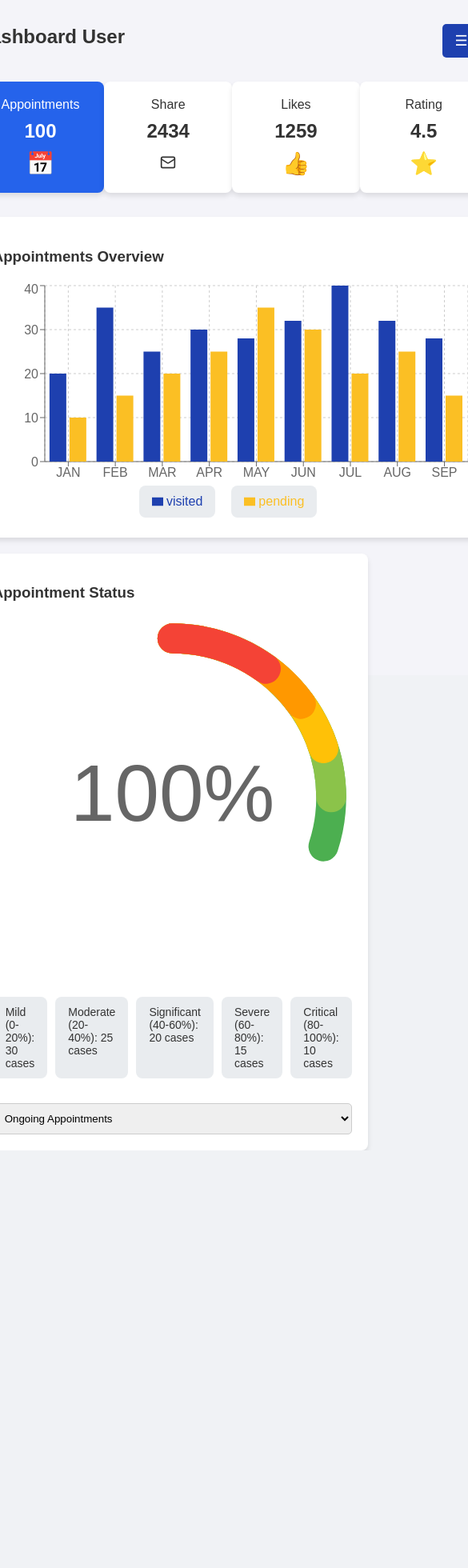
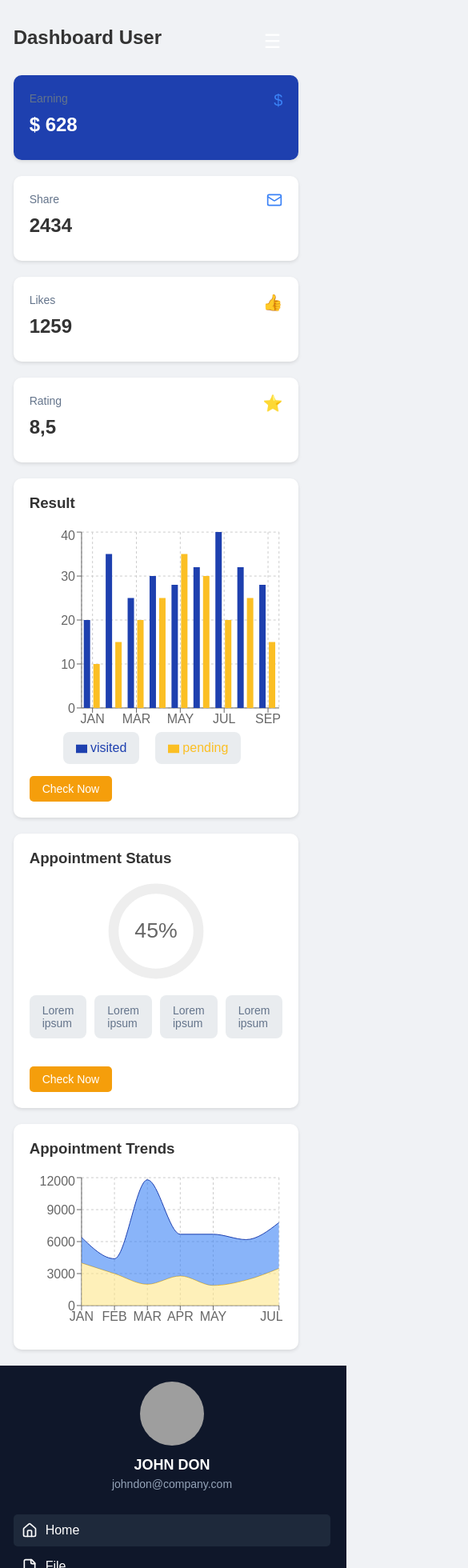
Before and after one commit to hassaan871/smarthealthpro-web, a React (Create React App) app: page /doctordashboard in a window 390 px wide. Shown: the top 1960 px of the page at 80% size, 585 px wide, since content can reach past the window. Before the commit the page ends 1438 px from the top, so only its background shows below. Built offline with nearby package versions, Linux system fonts and the light colour scheme; grey boxes are pictures that could not be loaded.

Commit message:
Revert "Dashboard Commit to be reverted"
This reverts commit 732917fa11782f642243519d194a29ba493d51c8.

```diff
--- a/src/components/doctor/DoctorDashboard/DoctorDashboard.css
+++ b/src/components/doctor/DoctorDashboard/DoctorDashboard.css
@@ -1,17 +1,15 @@
 .dashboard-container {
   display: flex;
   min-height: 100vh;
-  font-family: 'Arial', sans-serif;
+  background-color: #f0f2f5;
+  font-family: Arial, sans-serif;
 }
 
 .sidebar {
-  width: 300px;
-  background-color: #1e40af;
+  width: 250px;
+  background-color: #0f172a;
   color: white;
   padding: 20px;
-  display: flex;
-  flex-direction: column;
-  align-items: center;
 }
 
 .profile {
@@ -20,45 +18,48 @@
 }
 
 .profile-picture {
-  width: 100px;
-  height: 100px;
+  width: 80px;
+  height: 80px;
   border-radius: 50%;
   margin-bottom: 10px;
 }
 
 .profile h2 {
   margin: 0;
-  font-size: 20px;
+  font-size: 18px;
 }
 
 .profile p {
   margin: 5px 0;
   font-size: 14px;
-  color: #b0bec5;
+  color: #94a3b8;
 }
 
-nav {
-  width: 100%;
+.sidebar nav {
+  display: flex;
+  flex-direction: column;
 }
 
-nav a {
-  display: block;
+.sidebar nav a {
   color: white;
-  padding: 15px;
-  margin: 5px 0;
   text-decoration: none;
-  font-size: 18px;
-  border-radius: 5px;
-  text-align: center;
+  padding: 10px;
+  display: flex;
+  align-items: center;
+  margin-bottom: 5px;
 }
 
-nav a:hover, nav a.active {
-  background-color: #2563eb;
+.sidebar nav a svg {
+  margin-right: 10px;
+}
+
+.sidebar nav a.active, .sidebar nav a:hover {
+  background-color: #1e293b;
+  border-radius: 5px;
 }
 
 .main-content {
-  flex-grow: 1;
-  background-color: #f4f4f9;
+  flex: 1;
   padding: 20px;
 }
 
@@ -66,7 +67,7 @@ header {
   display: flex;
   justify-content: space-between;
   align-items: center;
-  margin-bottom: 30px;
+  margin-bottom: 20px;
 }
 
 header h1 {
@@ -75,101 +76,93 @@ header h1 {
 }
 
 .menu-toggle {
-  background-color: #1e40af;
-  color: white;
+  display: none;
+  background: none;
   border: none;
-  padding: 10px 15px;
+  font-size: 24px;
   cursor: pointer;
-  font-size: 18px;
-  border-radius: 5px;
 }
 
 .stats-row {
-  display: flex;
-  justify-content: space-between;
-  margin-bottom: 30px;
+  display: grid;
+  grid-template-columns: repeat(4, 1fr);
+  gap: 20px;
+  margin-bottom: 20px;
 }
 
 .stat-card {
   background-color: white;
-  flex-basis: 24%;
   padding: 20px;
-  text-align: center;
-  border-radius: 8px;
-  box-shadow: 0 4px 6px rgba(0, 0, 0, 0.1);
-  cursor: pointer;
+  border-radius: 10px;
+  box-shadow: 0 2px 4px rgba(0, 0, 0, 0.1);
+  position: relative;
+}
+
+.stat-card.primary {
+  background-color: #1e40af;
+  color: white;
+}
+
+.stat-card span {
+  font-size: 14px;
+  color: #64748b;
 }
 
 .stat-card h3 {
+  font-size: 24px;
   margin: 10px 0;
-  font-size: 24px;
 }
 
 .stat-card .icon {
-  font-size: 28px;
-}
-
-.stat-card.primary {
-  background-color: #2563eb;
-  color: white;
+  position: absolute;
+  top: 20px;
+  right: 20px;
+  font-size: 20px;
+  color: #3b82f6;
 }
 
 .charts-row {
-  display: flex;
+  display: grid;
+  grid-template-columns: 2fr 1fr;
   gap: 20px;
-  flex-wrap: wrap;
+  margin-bottom: 20px;
 }
 
 .chart-card {
   background-color: white;
   padding: 20px;
-  border-radius: 8px;
-  box-shadow: 0 4px 6px rgba(0, 0, 0, 0.1);
-  flex-basis: 48%;
-}
-
-.chart-card.large {
-  flex-basis: 100%;
+  border-radius: 10px;
+  box-shadow: 0 2px 4px rgba(0, 0, 0, 0.1);
 }
 
 .chart-card h3 {
+  margin-top: 0;
   margin-bottom: 20px;
 }
 
 .donut-chart {
-  display: flex;
-  justify-content: center;
-  align-items: center;
-  margin: 20px 0;
+  width: 150px;
+  margin: 0 auto;
 }
 
 .circular-chart {
-  max-width: 100%;
-  max-height: 100%;
+  display: block;
+  margin: 10px auto;
+  max-width: 80%;
+  max-height: 250px;
+}
+
+.circle-bg {
+  fill: none;
+  stroke: #eee;
+  stroke-width: 3.8;
 }
 
 .circle {
   fill: none;
-  stroke-width: 3;
+  stroke-width: 2.8;
   stroke-linecap: round;
   animation: progress 1s ease-out forwards;
-}
-
-.percentage {
-  fill: #666;
-  font-size: 0.5em;
-  text-anchor: middle;
-}
-
-.legend {
-  list-style: none;
-  padding: 0;
-  margin-top: 10px;
-}
-
-.legend li {
-  font-size: 14px;
-  margin: 5px 0;
 }
 
 @keyframes progress {
@@ -178,10 +171,66 @@ header h1 {
   }
 }
 
+.percentage {
+  fill: #666;
+  font-family: sans-serif;
+  font-size: 0.5em;
+  text-anchor: middle;
+}
+
+.legend {
+  list-style-type: none;
+  padding: 0;
+  margin: 20px 0;
+}
+
+.legend li {
+  margin-bottom: 5px;
+  font-size: 14px;
+  color: #64748b;
+}
+
 .check-now {
-  width: 100%;
-  padding: 10px;
-  border: 1px solid #ccc;
+  background-color: #f59e0b;
+  color: white;
+  border: none;
+  padding: 8px 16px;
   border-radius: 5px;
-  margin-top: 10px;
+  cursor: pointer;
+  font-size: 14px;
 }
+
+.appointment-trends {
+  background-color: white;
+  padding: 20px;
+  border-radius: 10px;
+  box-shadow: 0 2px 4px rgba(0, 0, 0, 0.1);
+}
+
+.appointment-trends h3 {
+  margin-top: 0;
+  margin-bottom: 20px;
+}
+
+@media (max-width: 1024px) {
+  .dashboard-container {
+    flex-direction: column;
+  }
+
+  .sidebar {
+    width: 100%;
+    order: 2;
+  }
+
+  .main-content {
+    order: 1;
+  }
+
+  .menu-toggle {
+    display: block;
+  }
+
+  .stats-row, .charts-row {
+    grid-template-columns: 1fr;
+  }
+}
--- a/src/components/doctor/DoctorDashboard/DoctorDashboard.js
+++ b/src/components/doctor/DoctorDashboard/DoctorDashboard.js
@@ -1,14 +1,15 @@
-import React, { useState } from 'react';
-import {
-  BarChart, Bar, XAxis, YAxis, CartesianGrid, Tooltip, Legend, ResponsiveContainer, AreaChart, Area, LineChart, Line,
-} from 'recharts';
+import React from 'react';
+import { BarChart, Bar, XAxis, YAxis, CartesianGrid, Tooltip, Legend, ResponsiveContainer, AreaChart, Area } from 'recharts';
 import { Home, File, Mail, Bell, MapPin, PieChart } from 'lucide-react';
 import './DoctorDashboard.css';
 
 const DoctorDashboard = () => {
-  const [selectedTab, setSelectedTab] = useState('appointments');
+  const appointments = [
+    { id: 1, client: 'John Doe', date: '2024-08-21', time: '10:00 AM', status: 'Confirmed' },
+    { id: 2, client: 'Jane Smith', date: '2024-08-22', time: '11:00 AM', status: 'Pending' },
+  ];
 
-  const appointmentsData = [
+  const monthlyData = [
     { name: 'JAN', visited: 20, pending: 10 },
     { name: 'FEB', visited: 35, pending: 15 },
     { name: 'MAR', visited: 25, pending: 20 },
@@ -20,53 +21,15 @@ const DoctorDashboard = () => {
     { name: 'SEP', visited: 28, pending: 15 },
   ];
 
-  const shareData = [
-    { name: 'JAN', share: 120 },
-    { name: 'FEB', share: 210 },
-    { name: 'MAR', share: 150 },
-    { name: 'APR', share: 220 },
-    { name: 'MAY', share: 300 },
-    { name: 'JUN', share: 450 },
-    { name: 'JUL', share: 500 },
-    { name: 'AUG', share: 650 },
-    { name: 'SEP', share: 300 },
+  const areaChartData = [
+    { name: 'JAN', uv: 4000, pv: 2400, amt: 2400 },
+    { name: 'FEB', uv: 3000, pv: 1398, amt: 2210 },
+    { name: 'MAR', uv: 2000, pv: 9800, amt: 2290 },
+    { name: 'APR', uv: 2780, pv: 3908, amt: 2000 },
+    { name: 'MAY', uv: 1890, pv: 4800, amt: 2181 },
+    { name: 'JUN', uv: 2390, pv: 3800, amt: 2500 },
+    { name: 'JUL', uv: 3490, pv: 4300, amt: 2100 },
   ];
-
-  const likesData = [
-    { name: 'JAN', likes: 400 },
-    { name: 'FEB', likes: 600 },
-    { name: 'MAR', likes: 500 },
-    { name: 'APR', likes: 700 },
-    { name: 'MAY', likes: 800 },
-    { name: 'JUN', likes: 1000 },
-    { name: 'JUL', likes: 1200 },
-    { name: 'AUG', likes: 1400 },
-    { name: 'SEP', likes: 1100 },
-  ];
-
-  const ratingData = [
-    { name: 'JAN', rating: 4 },
-    { name: 'FEB', rating: 3.5 },
-    { name: 'MAR', rating: 4.2 },
-    { name: 'APR', rating: 4.5 },
-    { name: 'MAY', rating: 4.7 },
-    { name: 'JUN', rating: 4.3 },
-    { name: 'JUL', rating: 4.6 },
-    { name: 'AUG', rating: 4.8 },
-    { name: 'SEP', rating: 4.5 },
-  ];
-
-  const severityData = [
-    { name: 'Mild (0-20%)', value: 30, color: '#4caf50' },
-    { name: 'Moderate (20-40%)', value: 25, color: '#8bc34a' },
-    { name: 'Significant (40-60%)', value: 20, color: '#ffc107' },
-    { name: 'Severe (60-80%)', value: 15, color: '#ff9800' },
-    { name: 'Critical (80-100%)', value: 10, color: '#f44336' },
-  ];
-
-  const handleTabChange = (tab) => {
-    setSelectedTab(tab);
-  };
 
   return (
     <div className="dashboard-container">
@@ -91,48 +54,34 @@ const DoctorDashboard = () => {
           <button className="menu-toggle">☰</button>
         </header>
         <div className="stats-row">
-          <div
-            className={`stat-card ${selectedTab === 'appointments' ? 'primary' : ''}`}
-            onClick={() => handleTabChange('appointments')}
-          >
-            <span>Appointments</span>
-            <h3>100</h3>
-            <span className="icon">📅</span>
+          <div className="stat-card primary">
+            <span>Earning</span>
+            <h3>$ 628</h3>
+            <span className="icon">$</span>
           </div>
-          <div
-            className={`stat-card ${selectedTab === 'share' ? 'primary' : ''}`}
-            onClick={() => handleTabChange('share')}
-          >
+          <div className="stat-card">
             <span>Share</span>
             <h3>2434</h3>
             <span className="icon">
               <Mail size={20} />
             </span>
           </div>
-          <div
-            className={`stat-card ${selectedTab === 'likes' ? 'primary' : ''}`}
-            onClick={() => handleTabChange('likes')}
-          >
+          <div className="stat-card">
             <span>Likes</span>
             <h3>1259</h3>
             <span className="icon">👍</span>
           </div>
-          <div
-            className={`stat-card ${selectedTab === 'rating' ? 'primary' : ''}`}
-            onClick={() => handleTabChange('rating')}
-          >
+          <div className="stat-card">
             <span>Rating</span>
-            <h3>4.5</h3>
+            <h3>8,5</h3>
             <span className="icon">⭐</span>
           </div>
         </div>
         <div className="charts-row">
-          {selectedTab === 'appointments' && (
-            <>
           <div className="chart-card large">
-                <h3>Appointments Overview</h3>
+            <h3>Result</h3>
             <ResponsiveContainer width="100%" height={300}>
-                  <BarChart data={appointmentsData}>
+              <BarChart data={monthlyData}>
                 <CartesianGrid strokeDasharray="3 3" />
                 <XAxis dataKey="name" />
                 <YAxis />
@@ -142,87 +91,38 @@ const DoctorDashboard = () => {
                 <Bar dataKey="pending" fill="#fbbf24" />
               </BarChart>
             </ResponsiveContainer>
+            <button className="check-now">Check Now</button>
           </div>
           <div className="chart-card">
             <h3>Appointment Status</h3>
             <div className="donut-chart">
               <svg viewBox="0 0 36 36" className="circular-chart">
-                    {severityData.map((severity, index) => (
-                      <path
-                        key={index}
-                        className="circle"
-                        strokeDasharray={`${severity.value}, 100`}
-                        stroke={severity.color}
-                        d={`M18 2.0845 a 15.9155 15.9155 0 0 1 0 31.831 a 15.9155 15.9155 0 0 1 0 -31.831`}
-                      />
-                    ))}
-                    <text x="18" y="20.35" className="percentage">{`${severityData.reduce((acc, cur) => acc + cur.value, 0)}%`}</text>
+                <path className="circle-bg" d="M18 2.0845 a 15.9155 15.9155 0 0 1 0 31.831 a 15.9155 15.9155 0 0 1 0 -31.831" />
+                <path className="circle" strokeDasharray="75, 100" d="M18 2.0845 a 15.9155 15.9155 0 0 1 0 31.831 a 15.9155 15.9155 0 0 1 0 -31.831" />
+                <text x="18" y="20.35" className="percentage">45%</text>
               </svg>
             </div>
             <ul className="legend">
-                  {severityData.map((severity, index) => (
-                    <li key={index}>{`${severity.name}: ${severity.value} cases`}</li>
-                  ))}
+              <li>Lorem ipsum</li>
+              <li>Lorem ipsum</li>
+              <li>Lorem ipsum</li>
+              <li>Lorem ipsum</li>
             </ul>
-                <select className="check-now">
-                  <option>Ongoing Appointments</option>
-                  <option>Last 7 Days Appointments Severity Index</option>
-                  <option>Last 30 Days Appointments Severity Index</option>
-                  <option>Last 60 Days Appointments Severity Index</option>
-                  <option>Last 90 Days Appointments Severity Index</option>
-                  <option>Last 120 Days Appointments Severity Index</option>
-                </select>
+            <button className="check-now">Check Now</button>
           </div>
-            </>
-          )}
-
-          {selectedTab === 'share' && (
-            <div className="chart-card large">
-              <h3>Share Trends</h3>
-              <ResponsiveContainer width="100%" height={300}>
-                <LineChart data={shareData}>
+        </div>
+        <div className="appointment-trends">
+          <h3>Appointment Trends</h3>
+          <ResponsiveContainer width="100%" height={200}>
+            <AreaChart data={areaChartData}>
               <CartesianGrid strokeDasharray="3 3" />
               <XAxis dataKey="name" />
               <YAxis />
               <Tooltip />
-                  <Legend />
-                  <Line type="monotone" dataKey="share" stroke="#8884d8" />
-                </LineChart>
-              </ResponsiveContainer>
-            </div>
-          )}
-
-          {selectedTab === 'likes' && (
-            <div className="chart-card large">
-              <h3>Likes Trends</h3>
-              <ResponsiveContainer width="100%" height={300}>
-                <AreaChart data={likesData}>
-                  <CartesianGrid strokeDasharray="3 3" />
-                  <XAxis dataKey="name" />
-                  <YAxis />
-                  <Tooltip />
-                  <Legend />
-                  <Area type="monotone" dataKey="likes" stroke="#8884d8" fill="#8884d8" />
+              <Area type="monotone" dataKey="uv" stackId="1" stroke="#fbbf24" fill="#fde68a" />
+              <Area type="monotone" dataKey="pv" stackId="1" stroke="#1e40af" fill="#3b82f6" />
             </AreaChart>
           </ResponsiveContainer>
-            </div>
-          )}
-
-          {selectedTab === 'rating' && (
-            <div className="chart-card large">
-              <h3>Rating Trends</h3>
-              <ResponsiveContainer width="100%" height={300}>
-                <LineChart data={ratingData}>
-                  <CartesianGrid strokeDasharray="3 3" />
-                  <XAxis dataKey="name" />
-                  <YAxis />
-                  <Tooltip />
-                  <Legend />
-                  <Line type="monotone" dataKey="rating" stroke="#82ca9d" />
-                </LineChart>
-              </ResponsiveContainer>
-            </div>
-          )}
         </div>
       </div>
     </div>
```
Lines whose indentation alone changed are shown as unchanged.
